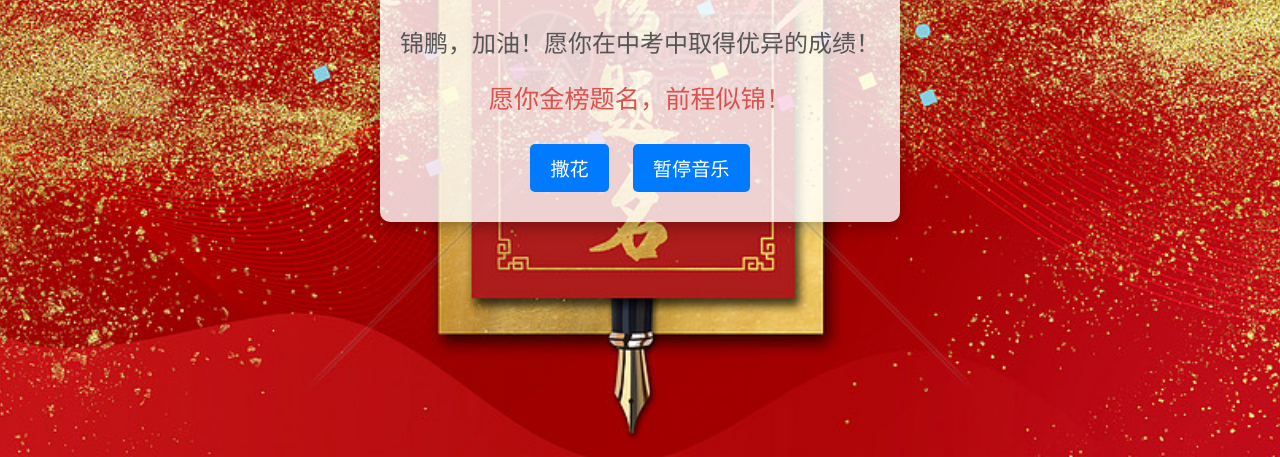
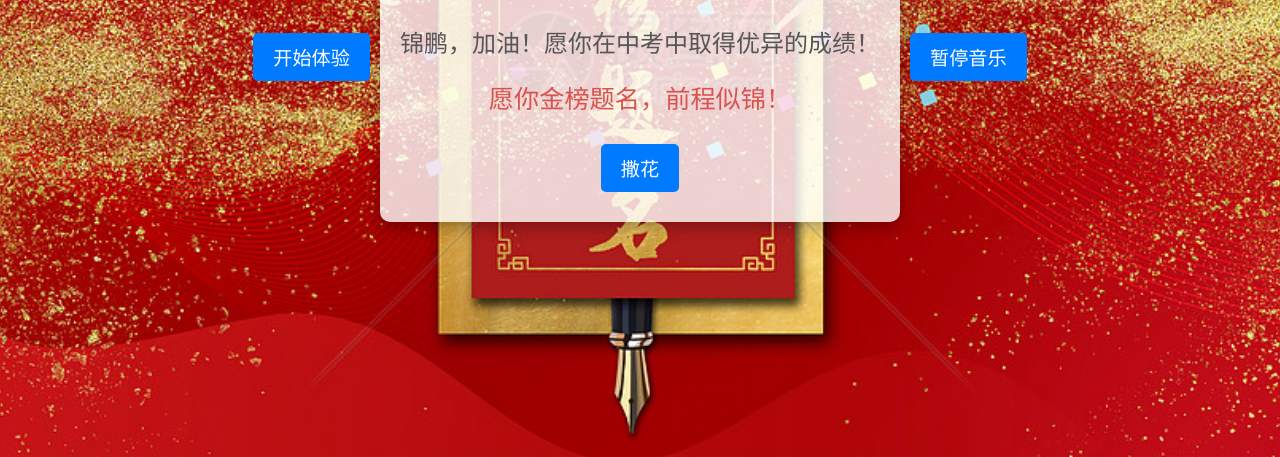
Before and after one commit to Kennyuy/exam-blessings, a plain HTML site: page index.html in a window 1280 px wide. Shown: the part 343-800 px from the top of the page. Drawn offline with Linux system fonts and the light colour scheme.

Commit message:
Update index.html

```diff
--- a/index.html
+++ b/index.html
@@ -7,15 +7,18 @@
     <link rel="stylesheet" href="styles.css">
 </head>
 <body>
-<audio id="background-music" src="1.mp3" autoplay loop></audio>
+<audio id="background-music" src="1.mp3" loop></audio>
+<div id="overlay" class="overlay">
+    <button id="startButton">开始体验</button>
+</div>
 <div class="container">
     <h1>祝锦鹏中考顺利</h1>
     <p class="blessing">锦鹏，加油！愿你在中考中取得优异的成绩！</p>
     <p class="special-blessing">愿你金榜题名，前程似锦！</p>
     <button id="confettiButton">撒花</button>
-    <button id="musicControlButton">暂停音乐</button>
     <div id="confettiContainer"></div>
 </div>
+<button id="musicControlButton" class="music-control">暂停音乐</button>
 <script src="script.js"></script>
 </body>
 </html>
```
